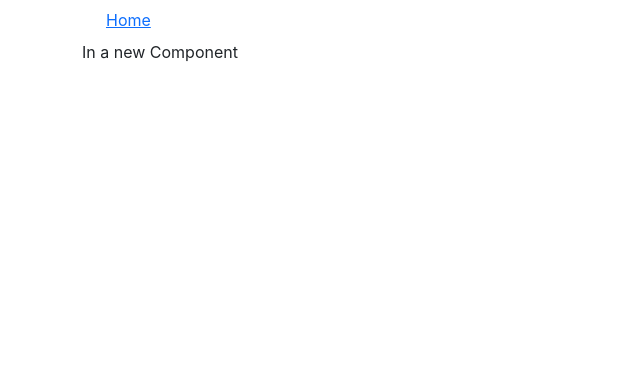
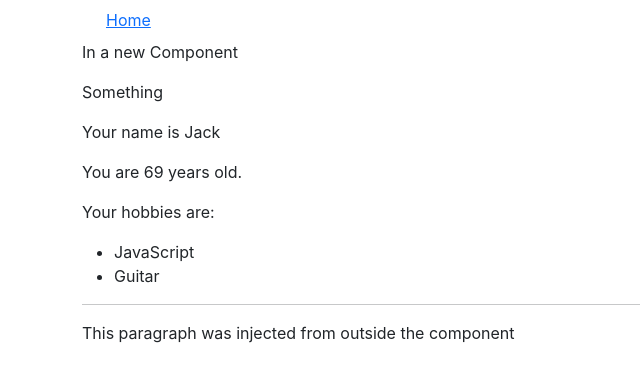
Before and after one commit to erynder-z/reactjs-basics, a React (Create React App) app: page / in a window 1280 px wide. Shown: the top 382 px of the page, without its empty margins (0-640 px from the left). Built offline with nearby package versions, Linux system fonts and the light colour scheme.

Commit message:
Pass data to a component

```diff
--- a/src/App.js
+++ b/src/App.js
@@ -4,6 +4,10 @@ import { Home } from './components/Home';
 
 class App extends React.Component {
   render() {
+    let someData = {
+      hobbies: ['JavaScript', 'Guitar'],
+    };
+
     return (
       <div className="container">
         <div className="row">
@@ -13,7 +17,9 @@ class App extends React.Component {
         </div>
         <div className="row">
           <div className="col-xs-10 col-xs-offset-1">
-            <Home></Home>
+            <Home name={'Jack'} age={69} someData={someData}>
+              <p>This paragraph was injected from outside the component</p>
+            </Home>
           </div>
         </div>
       </div>
--- a/src/components/Home.js
+++ b/src/components/Home.js
@@ -1,12 +1,33 @@
 import React from 'react';
-import { render } from 'react-dom';
+import PropTypes from 'prop-types';
 
 export class Home extends React.Component {
   render() {
+    const text = 'Something';
     return (
       <div>
         <p>In a new Component</p>
+        <p>{text}</p>
+        <p>Your name is {this.props.name} </p>
+        <p>You are {this.props.age} years old.</p>
+        <p>Your hobbies are:</p>
+        <div>
+          <ul>
+            {this.props.someData.hobbies.map((hobby, i) => (
+              <li key={i}>{hobby}</li>
+            ))}
+          </ul>
+        </div>
+        <hr />
+        {this.props.children}
       </div>
     );
   }
 }
+
+Home.propTypes = {
+  name: PropTypes.string,
+  age: PropTypes.number,
+  hobbies: PropTypes.object,
+  children: PropTypes.element.isRequired,
+};
```
